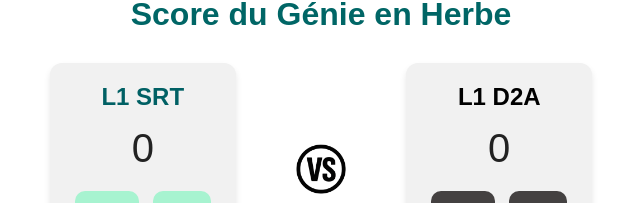
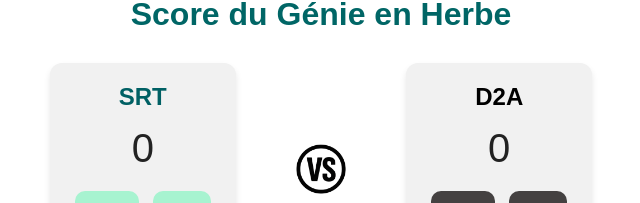
Before and after one commit to Darkobs667/CTS-app-match-score, a plain HTML site: page index.html in a window 1280 px wide. Shown: the part 194-397 px from the top of the page, without its empty margins (319-959 px from the left). Drawn offline with Linux system fonts and the light colour scheme.

Commit message:
update match
SRT vs D2A only

```diff
--- a/index.html
+++ b/index.html
@@ -14,7 +14,7 @@
 
     <div class="scores">
       <div class="team" id="teamA">
-        <h2>L1 SRT</h2>
+        <h2>SRT</h2>
         <span id="scoreA">0</span>
         <div class="buttons">
           <button class="add" onclick="openPopup('A','plus')">+</button>
@@ -27,7 +27,7 @@
       </div>
 
       <div class="team" id="teamB">
-        <h2>L1 D2A</h2>
+        <h2>D2A</h2>
         <span id="scoreB">0</span>
         <div class="buttons">
           <button class="add" onclick="openPopup('B','plus')">+</button>
```
